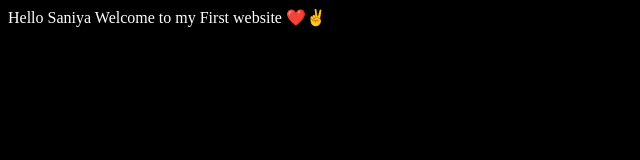
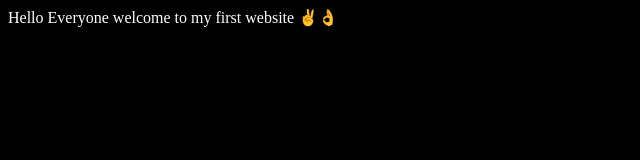
Before and after one commit to nehalgedam/my-website, a plain HTML site: page index.html in a window 1280 px wide. Shown: the full height of the page, 0-640 px from the left. Drawn offline with Linux system fonts and the light colour scheme.

Commit message:
Update index.html

```diff
--- a/index.html
+++ b/index.html
@@ -7,8 +7,7 @@
     <link rel="stylesheet" href="style.css">
 </head>
 <body>
-
-   Hello Saniya Welcome to my First website ❤️✌️
+   Hello Everyone welcome to my first website ✌️👌
 
     <script src="script.js"></script>
 </body>
```
